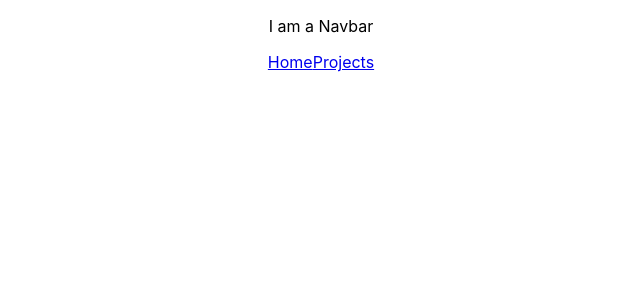
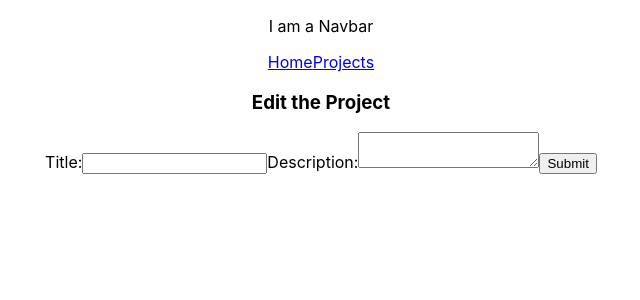
Before and after one commit to rjkerrison/webdev-212, a React (Create React App) app in the folder w8/d1/project-management-client/: page /projects/1/edit in a window 1280 px wide. Shown: the top 300 px of the page, without its empty margins (319-959 px from the left). Built offline with nearby package versions, Linux system fonts and the light colour scheme; no server answers.

Commit message:
EditProjectPage

```diff
--- a/w8/d1/project-management-client/src/App.js
+++ b/w8/d1/project-management-client/src/App.js
@@ -5,6 +5,7 @@ import Navbar from './components/Navbar'
 import HomePage from './pages/HomePage'
 import ProjectListPage from './pages/ProjectPage'
 import ProjectDetailsPage from './pages/ProjectDetailsPage'
+import EditProjectPage from './pages/EditProjectPage'
 
 function App() {
   return (
@@ -15,6 +16,7 @@ function App() {
         <Route path="/" element={<HomePage />} />
         <Route path="/projects" element={<ProjectListPage />} />
         <Route path="/projects/:projectId" element={<ProjectDetailsPage />} />
+        <Route path="/projects/:projectId/edit" element={<EditProjectPage />} />
       </Routes>
     </div>
   )
--- /dev/null
+++ b/w8/d1/project-management-client/src/pages/EditProjectPage.js
@@ -0,0 +1,67 @@
+import { useState, useEffect } from 'react'
+import axios from 'axios'
+import { API_URL } from '../consts'
+import { useNavigate, useParams } from 'react-router-dom'
+
+function EditProjectPage(props) {
+  const [title, setTitle] = useState('')
+  const [description, setDescription] = useState('')
+
+  const { projectId } = useParams()
+  const navigate = useNavigate()
+
+  useEffect(() => {
+    const populateProject = async () => {
+      try {
+        const { data: project } = await axios.get(
+          `${API_URL}/api/projects/${projectId}`
+        )
+
+        setTitle(project.title)
+        setDescription(project.description)
+      } catch (error) {
+        console.log(error)
+      }
+    }
+    populateProject()
+  }, [projectId])
+
+  const handleFormSubmit = async (e) => {
+    e.preventDefault()
+
+    // Create an object representing the body of the PUT request
+    const requestBody = { title, description }
+
+    // Make a PUT request to update the project
+    await axios.put(`${API_URL}/api/projects/${projectId}`, requestBody)
+
+    navigate(`/projects/${projectId}`)
+  }
+
+  return (
+    <div className="EditProjectPage">
+      <h3>Edit the Project</h3>
+
+      <form onSubmit={handleFormSubmit}>
+        <label>Title:</label>
+        <input
+          type="text"
+          name="title"
+          value={title}
+          onChange={(e) => setTitle(e.target.value)}
+        />
+
+        <label>Description:</label>
+        <textarea
+          name="description"
+          value={description}
+          onChange={(e) => setDescription(e.target.value)}
+        />
+
+        <input type="submit" value="Submit" />
+      </form>
+    </div>
+  )
+}
+
+export default EditProjectPage
--- a/w8/d1/project-management-client/src/pages/ProjectDetailsPage.js
+++ b/w8/d1/project-management-client/src/pages/ProjectDetailsPage.js
@@ -44,6 +44,9 @@ function ProjectDetailsPage(props) {
         ))}
 
       <Link to="/projects">Back to projects</Link>
+      {project && (
+        <Link to={`/projects/${projectId}/edit`}>Edit {project.title}</Link>
+      )}
     </div>
   )
 }
```
